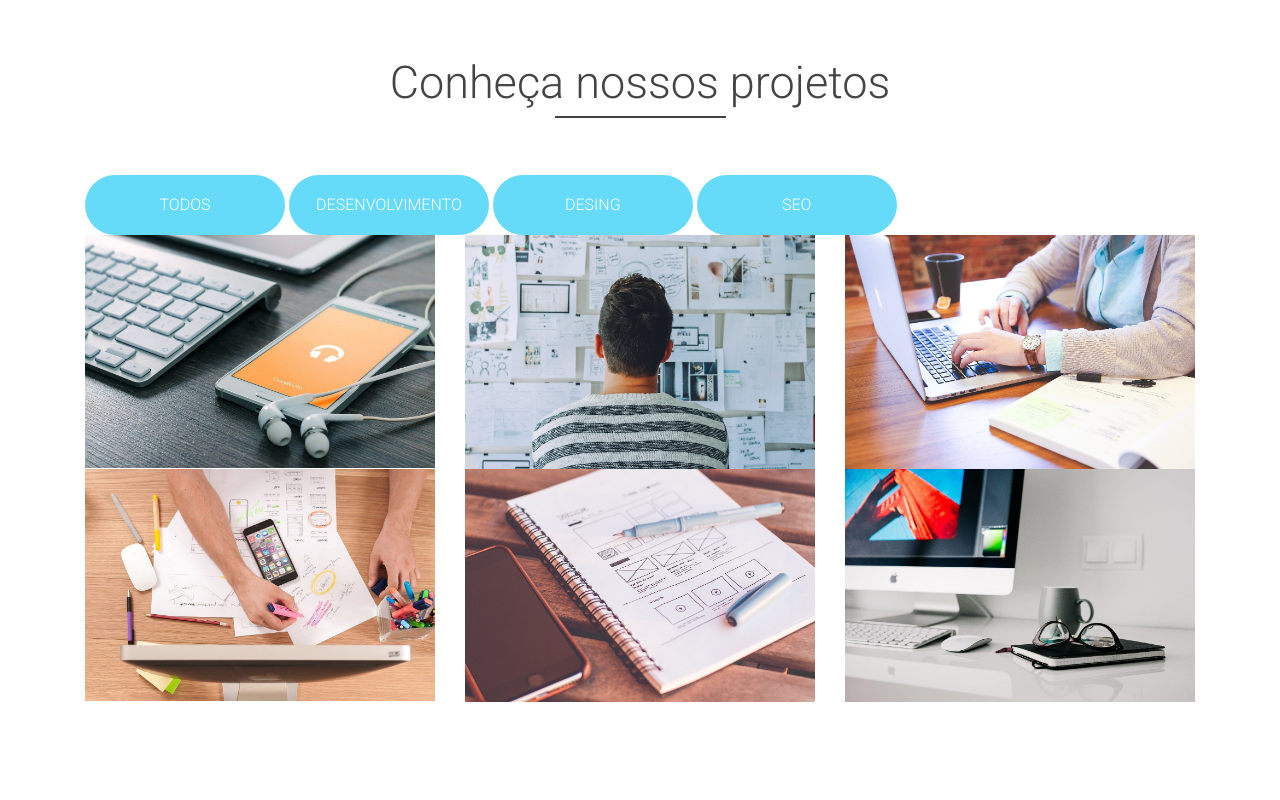
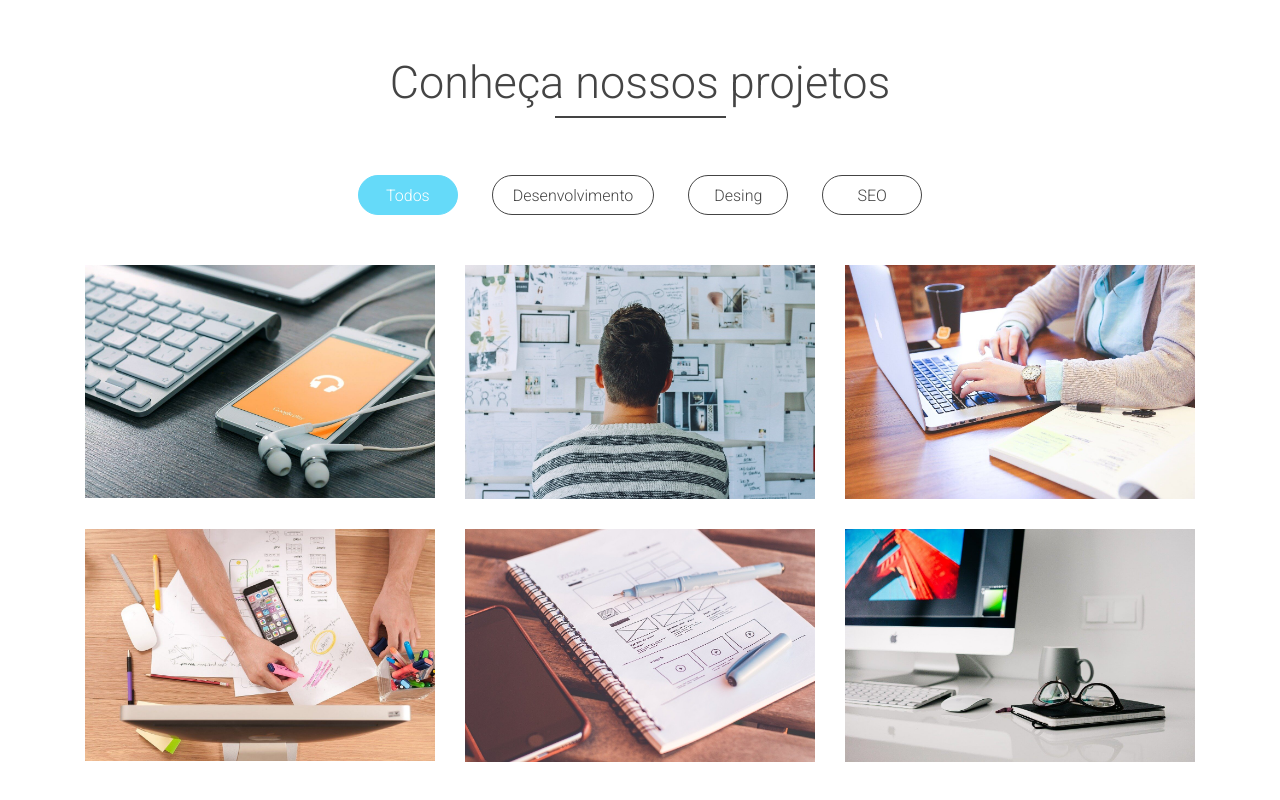
Before and after one commit to eugeniocarvalho/hdc-agency, a website: page index.html in a window 1280 px wide. Shown: the part 3705-4505 px from the top of the page. Before the commit the page ends 4477 px from the top, so only its background shows below. Drawn offline with nearby package versions, Linux system fonts and the light colour scheme; a script that the page names is missing.

Commit message:
stylized portfolio-area

```diff
--- a/css/styles.css
+++ b/css/styles.css
@@ -85,6 +85,7 @@ header, .navbar {
   border-radius: 30px;
   border: 3px solid transparent;
   transition: .2s;
+  outline: none;
 }
 
 .main-btn:hover {
@@ -245,3 +246,33 @@ header, .navbar {
   border-color: #65DAF9;
   background-color: #65DAF9;
 }
+
+/* Portfolio */
+
+.project-box {
+  margin-bottom: 30px;
+}
+
+#filter-btn-box {
+  margin-bottom: 50px;
+  text-align: center;
+}
+
+#portfolio-area .filter-btn {
+  color: #444;
+  border: 1px solid #444;
+  background-color: transparent;
+  text-transform: none;
+  margin: 0 15px;
+  min-width: 100px;
+  width: auto;
+  height: 40px;
+  line-height: 40px;
+  padding: 0 20px;
+}
+
+#portfolio-area .filter-btn.active, #portfolio-area .filter-btn:hover {
+  color: #FFF;
+  background-color: #65DAF9;
+  border-color: #65DAF9;
+}
```
